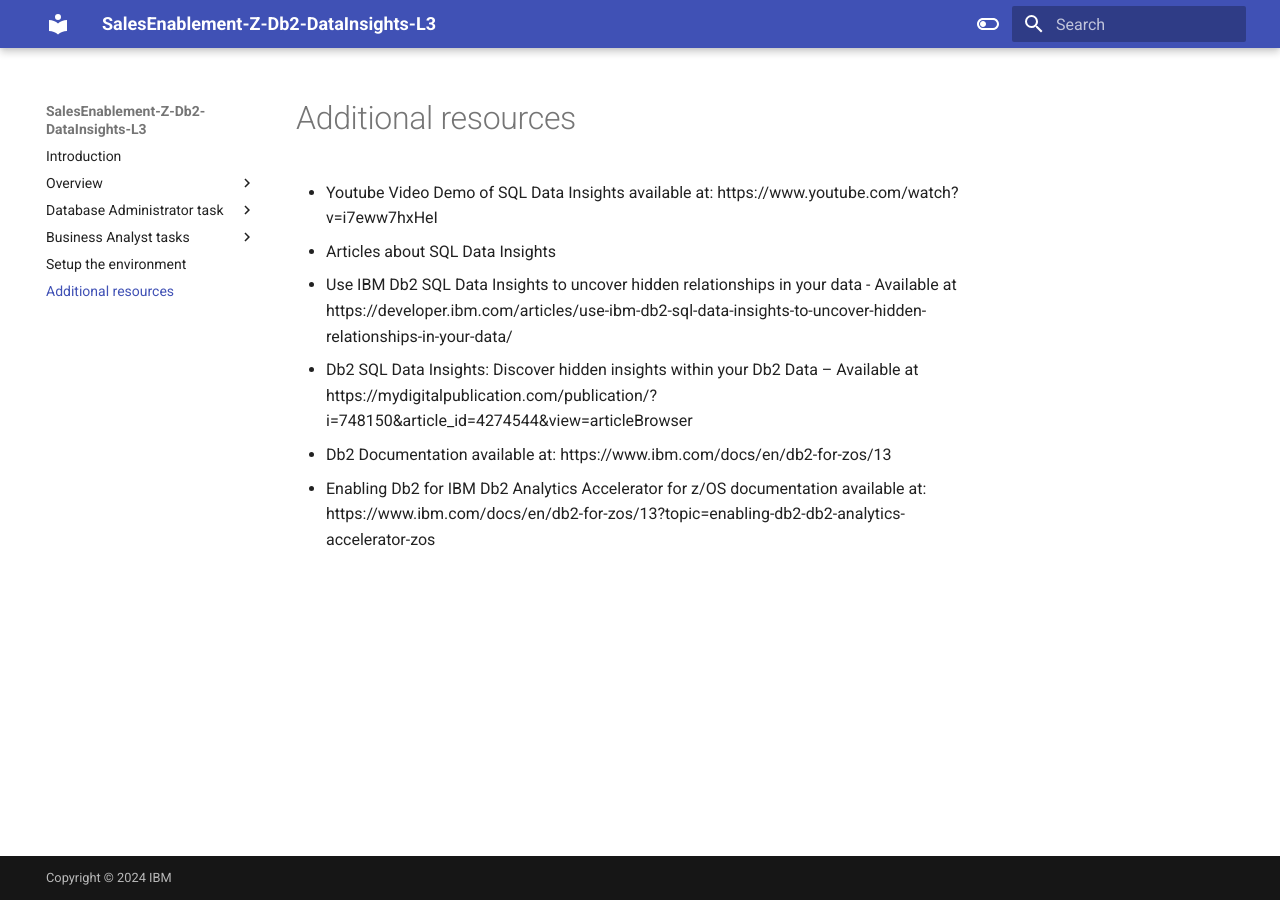
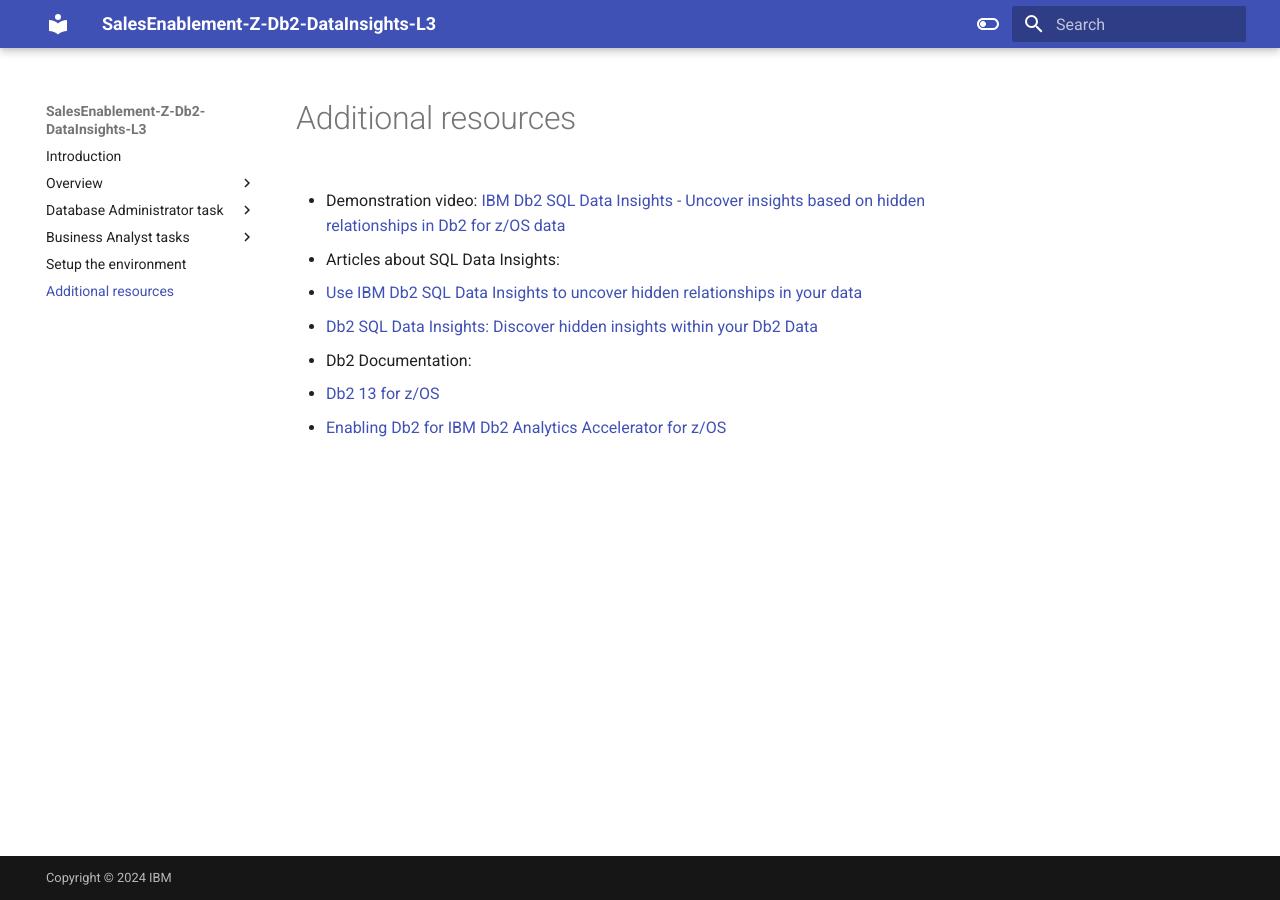
Before and after one commit to IBM/SalesEnablement-Z-Db2-DataInsights-L3, an MkDocs documentation site: the page built from docs/Resources.md, in a window 1280 px wide. Built offline with MkDocs 1.6.1 and Material for MkDocs 9.7.7, drawn with Linux system fonts in a browser that asks for light colours.

Commit message:
fix links

```diff
--- a/docs/Resources.md
+++ b/docs/Resources.md
@@ -1,6 +1,13 @@
-- Youtube Video Demo of SQL Data Insights available at: https://www.youtube.com/watch?v=i7eww7hxHeI
-- Articles about SQL Data Insights
-  - Use IBM Db2 SQL Data Insights to uncover hidden relationships in your data - Available at https://developer.ibm.com/articles/use-ibm-db2-sql-data-insights-to-uncover-hidden-relationships-in-your-data/
-  - Db2 SQL Data Insights: Discover hidden insights within your Db2 Data – Available at https://mydigitalpublication.com/publication/?i=748150&article_id=4274544&view=articleBrowser
-- Db2 Documentation available at: https://www.ibm.com/docs/en/db2-for-zos/13
-- Enabling Db2 for IBM Db2 Analytics Accelerator for z/OS documentation available at: https://www.ibm.com/docs/en/db2-for-zos/13?topic=enabling-db2-db2-analytics-accelerator-zos
+- Demonstration video: <a href="https://www.youtube.com/watch?v=i7eww7hxHeI" target="_blank">IBM Db2 SQL Data Insights - Uncover insights based on hidden relationships in Db2 for z/OS data</a>
+
+- Articles about SQL Data Insights:
+
+  - <a href="https://developer.ibm.com/articles/use-ibm-db2-sql-data-insights-to-uncover-hidden-relationships-in-your-data/" target="_blank">Use IBM Db2 SQL Data Insights to uncover hidden relationships in your data</a>
+
+  - <a href="https://mydigitalpublication.com/publication/?i=748150&article_id=4274544&view=articleBrowser" target="_blank">Db2 SQL Data Insights: Discover hidden insights within your Db2 Data</a>
+
+- Db2 Documentation:
+
+  - <a href="https://www.ibm.com/docs/en/db2-for-zos/13" target="_blank">Db2 13 for z/OS</a>
+
+  - <a href="https://www.ibm.com/docs/en/db2-for-zos/13?topic=enabling-db2-db2-analytics-accelerator-zos" target="_blank">Enabling Db2 for IBM Db2 Analytics Accelerator for z/OS</a>
```
Also changed, not shown: docs/Overview/UsingSQL.md (+1 -3 lines).
